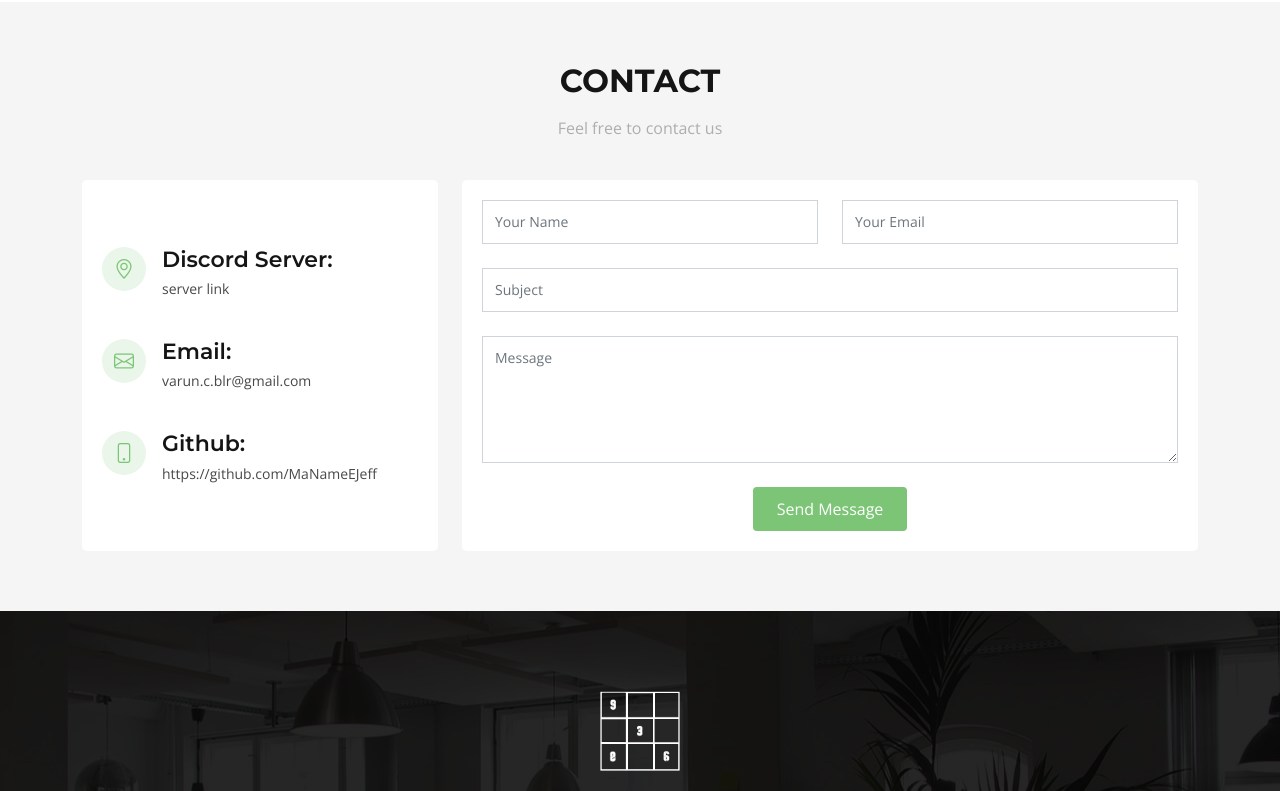
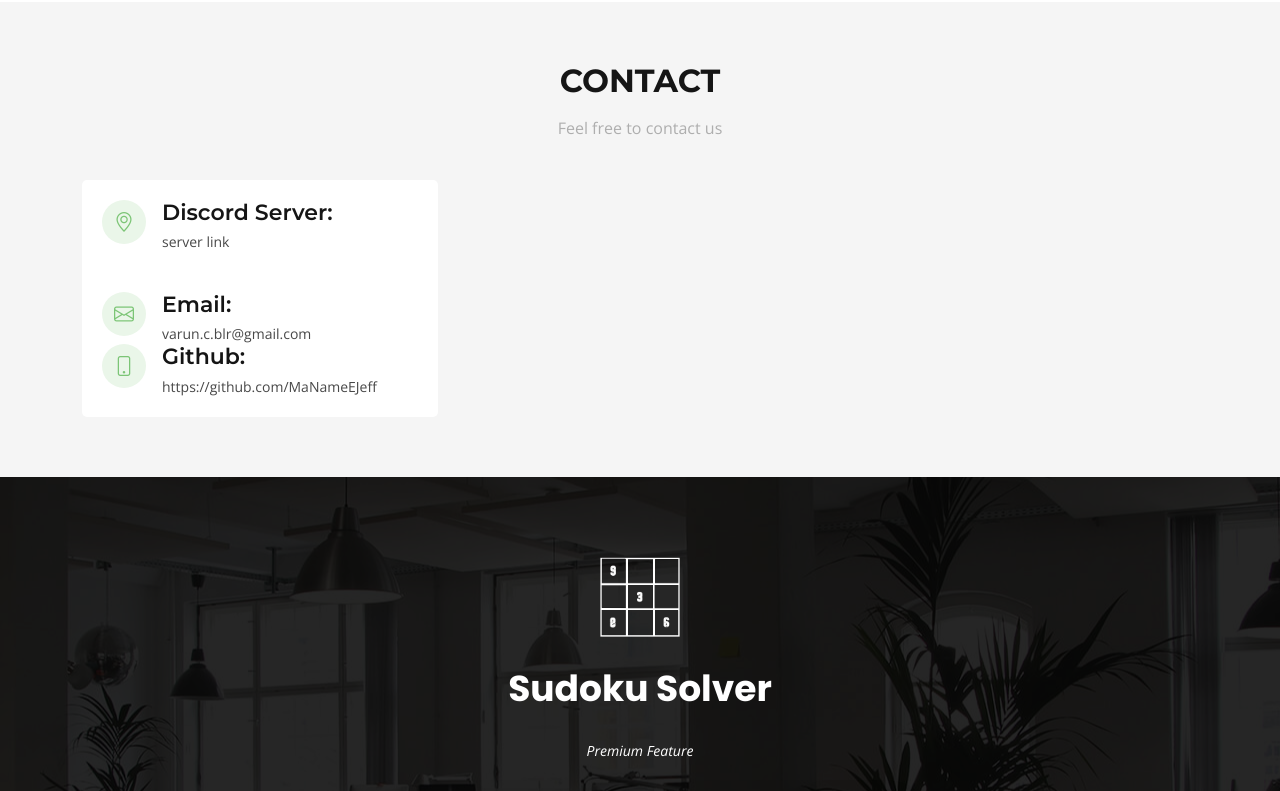
Before and after one commit to MaNameEJeff/Sudoku-Solver, a Flask app: page /solve in a window 1280 px wide. Shown: the part 2149-2940 px from the top of the page. Run offline with Flask 2, Linux system fonts and the light colour scheme; some libraries are stand-ins or nearby versions.

Commit message:
Small changes

```diff
--- a/app.py
+++ b/app.py
@@ -2,7 +2,7 @@ from flask import Flask, render_template
 
 app = Flask(__name__)
 
-@app.route("/solve")
+@app.route("/solve", methods=["GET", "POST"])
 def home():
 	return render_template("index.html")
 
--- a/templates/index.html
+++ b/templates/index.html
@@ -33,7 +33,7 @@
   <!-- ======= Hero Section ======= -->
   <section id="hero">
     <div class="hero-container">
-      <a href="index.html" class="hero-logo" data-aos="zoom-in"><img src="static/assets/img/hero-logo.png" alt=""></a>
+      <a href="http://127.0.0.1:5000/solve" class="hero-logo" data-aos="zoom-in"><img src="static/assets/img/hero-logo.png" alt=""></a>
       <h1 data-aos="zoom-in">Sudoku Solver</h1>
       <h2 data-aos="fade-up">Solve Sudokus with just an image</h2>
       <a data-aos="fade-up" data-aos-delay="200" href="#about" class="btn-get-started scrollto">Get Started</a>
@@ -45,7 +45,7 @@
     <div class="container d-flex align-items-center justify-content-between">
 
       <div class="logo">
-        <a href="index.html"><img src="static/assets/img/logo.png" alt="" class="img-fluid"></a>
+        <a href="http://127.0.0.1:5000/solve"><img src="static/assets/img/logo.png" alt="" class="img-fluid"></a>
       </div>
 
       <nav id="navbar" class="navbar">
@@ -124,8 +124,7 @@
               <div class="portfolio-info">
                 <h4>Question</h4>
                 <div class="portfolio-links">
-                  <a href="static/assets/img/portfolio/portfolio-1.jpg" data-gallery="portfolioGallery" class="portfolio-lightbox" title="App 1"><i class="bx bx-plus"></i></a>
-                  <a href="portfolio-details.html" title="More Details"><i class="bx bx-link"></i></a>
+                  <a href="static/assets/img/portfolio/portfolio-1.jpg" data-gallery="portfolioGallery" class="portfolio-lightbox" title="Upload"><i class="bx bx-plus"></i></a>
                 </div>
               </div>
             </div>
@@ -137,8 +136,7 @@
               <div class="portfolio-info">
                 <h4>Answer</h4>
                 <div class="portfolio-links">
-                  <a href="static/assets/img/portfolio/portfolio-2.jpg" data-gallery="portfolioGallery" class="portfolio-lightbox" title="Web 3"><i class="bx bx-plus"></i></a>
-                  <a href="portfolio-details.html" title="More Details"><i class="bx bx-link"></i></a>
+                  <a href="static/assets/img/portfolio/portfolio-2.jpg" data-gallery="portfolioGallery" class="portfolio-lightbox" title="Download"><i class="bi bi-arrow-down-short"></i></a>
                 </div>
               </div>
             </div>
@@ -159,7 +157,7 @@
 
           <div class="col-lg-4">
             <div class="info d-flex flex-column justify-content-center" data-aos="fade-right">
-              <div class="address">
+              <div class="Discord">
                 <i class="bi bi-geo-alt"></i>
                 <h4>Discord Server:</h4>
                 <p>server link</p>
@@ -171,45 +169,14 @@
                 <p>varun.c.blr@gmail.com</p>
               </div>
 
-              <div class="phone">
+              <div class="Github">
                 <i class="bi bi-phone"></i>
                 <h4>Github:</h4>
                 <p>https://github.com/MaNameEJeff</p>
               </div>
-
             </div>
-
           </div>
-
-          <div class="col-lg-8 mt-5 mt-lg-0">
-
-            <form action="forms/contact.php" method="post" role="form" class="php-email-form" data-aos="fade-left">
-              <div class="row">
-                <div class="col-md-6 form-group">
-                  <input type="text" name="name" class="form-control" id="name" placeholder="Your Name" required>
-                </div>
-                <div class="col-md-6 form-group mt-3 mt-md-0">
-                  <input type="email" class="form-control" name="email" id="email" placeholder="Your Email" required>
-                </div>
-              </div>
-              <div class="form-group mt-3">
-                <input type="text" class="form-control" name="subject" id="subject" placeholder="Subject" required>
-              </div>
-              <div class="form-group mt-3">
-                <textarea class="form-control" name="message" rows="5" placeholder="Message" required></textarea>
-              </div>
-              <div class="my-3">
-                <div class="loading">Loading</div>
-                <div class="error-message"></div>
-                <div class="sent-message">Your message has been sent. Thank you!</div>
-              </div>
-              <div class="text-center"><button type="submit">Send Message</button></div>
-            </form>
-
-          </div>
-
         </div>
-
       </div>
     </section><!-- End Contact Section -->
 
@@ -263,7 +230,7 @@
     </div>
   </footer><!-- End Footer -->
 
-  <a href="#" class="back-to-top d-flex align-items-center justify-content-center"><i class="bi bi-arrow-up-short"></i></a>
+  <a href="" class="back-to-top d-flex align-items-center justify-content-center"><i class="bi bi-arrow-up-short"></i></a>
 
   <!-- Vendor JS Files -->
   <script src="{{ url_for ('static', filename='assets/vendor/aos/aos.js')}}"></script>
```
